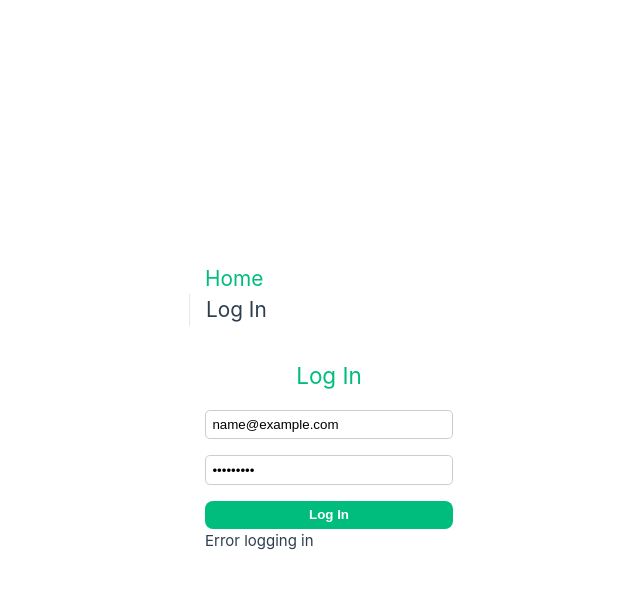
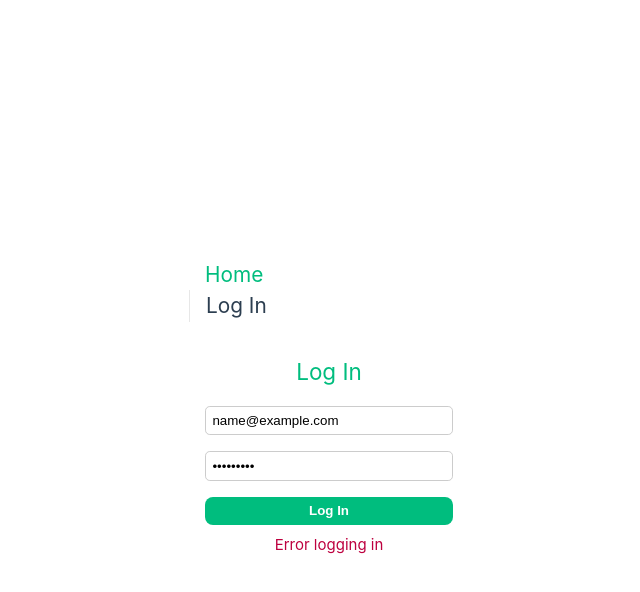
Before and after one commit to kristijan-pajtasev/personal-media-library-vue, a Vue app: page /login in a window 1280 px wide. Both pictures are taken after typing "name@example.com", "Sample123" into the empty fields and a click on the button "Log In". Shown: the top 592 px of the page, without its empty margins (311-951 px from the left). Built offline with nearby package versions, Linux system fonts and the light colour scheme; no server answers.

Commit message:
login error message

```diff
--- a/src/components/LogIn.vue
+++ b/src/components/LogIn.vue
@@ -9,7 +9,7 @@
         <input class="LogIn__input" type="password" placeholder="Password" v-model="password"/>
       </div>
       <button class="LogIn__button">Log In</button>
-      <div>{{error}}</div>
+      <div class="LogIn__error" v-if="!!error">{{error}}</div>
     </form>
   </div>
 </template>
@@ -29,6 +29,7 @@ const error = ref("");
 
 // functions
 function submitHandler() {
+  error.value = "";
   store.dispatch("user/logIn", {
     email: email.value,
     password: password.value
@@ -82,4 +83,10 @@ function submitHandler() {
   padding: 0.4rem 0.4rem;
   font-weight: bold;
 }
+
+.LogIn__error {
+  color: #bd003f;
+  margin-top: 0.5rem;
+  text-align: center;
+}
 </style>
```
